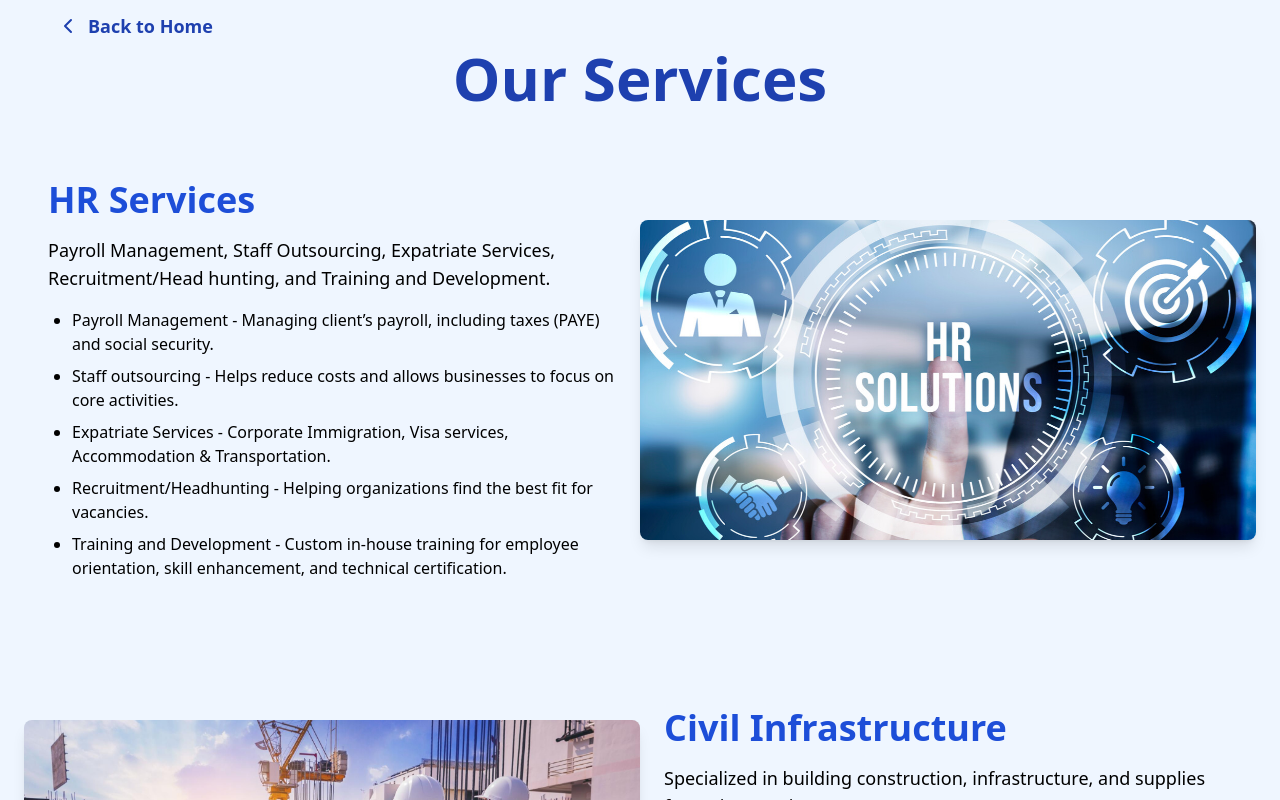
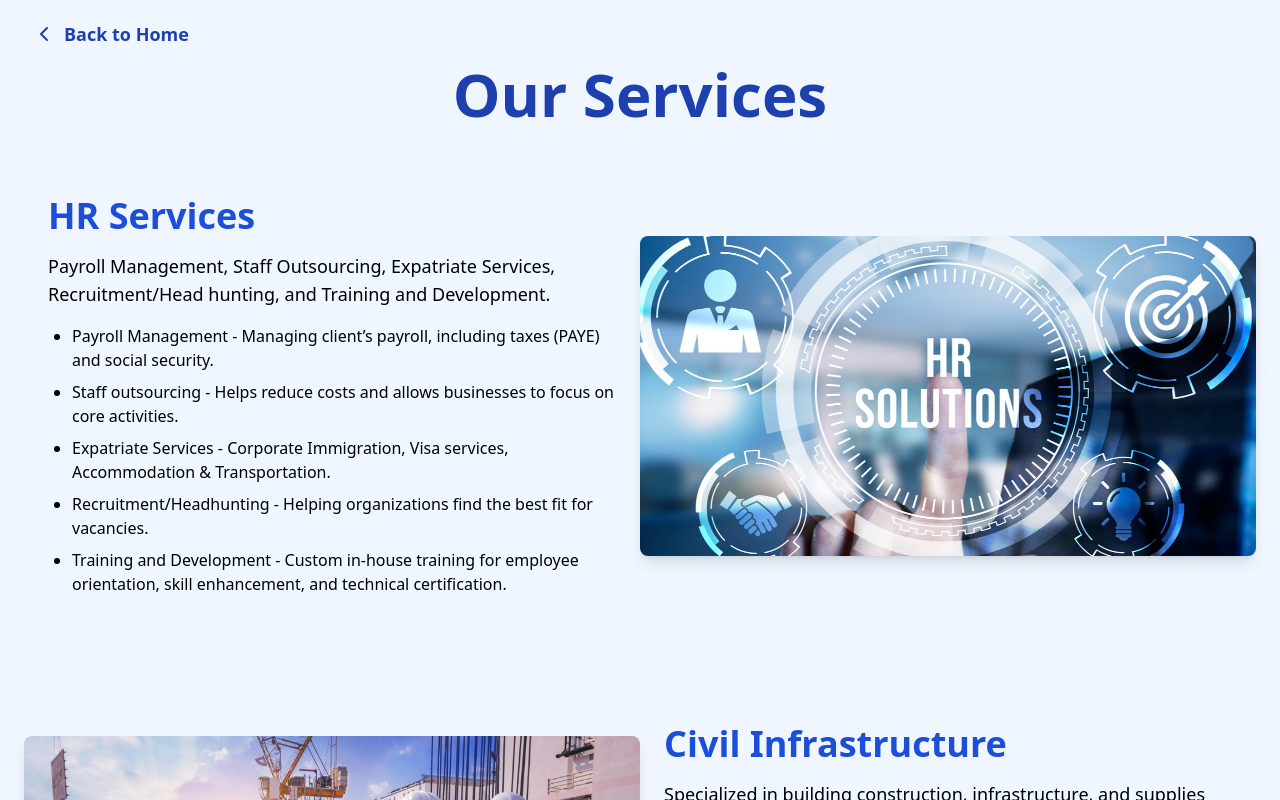
Before and after one commit to ZerOne-Technologies-Limited/Insight-HR-Solutions-Landing-Page, a React (Vite) app: page /services in a window 1280 px wide. Shown: the top 800 px of the page. Built offline with nearby package versions, Linux system fonts and the light colour scheme.

Commit message:
navbar fixed

```diff
--- a/src/App.tsx
+++ b/src/App.tsx
@@ -272,7 +272,7 @@ function App() {
             {services[activeService].details.map((detail, index) => (
               <div
                 key={index}
-                onClick={() => navigate("/services")}
+                onClick={() => navigate("/services#top")}
                 className="flex items-center p-6 bg-gray-50 rounded-xl shadow-sm hover:shadow-md transition-all duration-300 transform hover:-translate-y-1"
               >
                 <CheckCircle className="w-5 h-5 text-green-500 mr-3" />
--- a/src/Services.tsx
+++ b/src/Services.tsx
@@ -71,8 +71,9 @@ const ServicesPage = () => {
   }, []);
 
   return (
-    <div className="container mx-auto px-4 sm:px-6 py-12 bg-blue-50">
-      <nav className={`fixed top-0 w-full z-50 transition-all duration-300 ${isScrolled ? "bg-white" : "bg-transparent"} py-3`}>
+
+    <div>
+      <nav className={`fixed top-0 w-full z-50 transition-all duration-300 ${isScrolled ? "bg-white" : "bg-transparent"} py-5`}>
         <div className="max-w-7xl mx-auto px-4 sm:px-6 lg:px-8 flex justify-between items-center">
           <button
             onClick={() => navigate("/")}
@@ -83,6 +84,8 @@ const ServicesPage = () => {
           </button>
         </div>
       </nav>
+    <div id="top" className="container mx-auto px-4 sm:px-6 py-12 bg-blue-50 pt-16">
+
 
       <h1 className="text-4xl sm:text-6xl font-extrabold text-center mb-12 text-blue-800">Our Services</h1>
       <div className="space-y-10 sm:space-y-20">
@@ -126,6 +129,7 @@ const ServicesPage = () => {
         </button>
       </div>
     </div>
+    </div>
   );
 };
 
```
